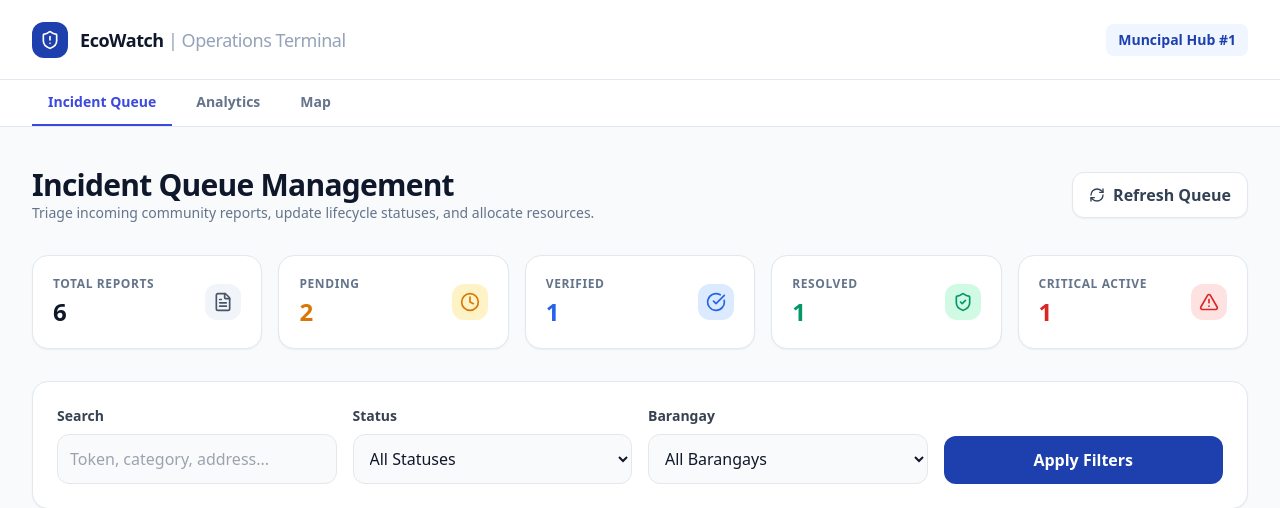
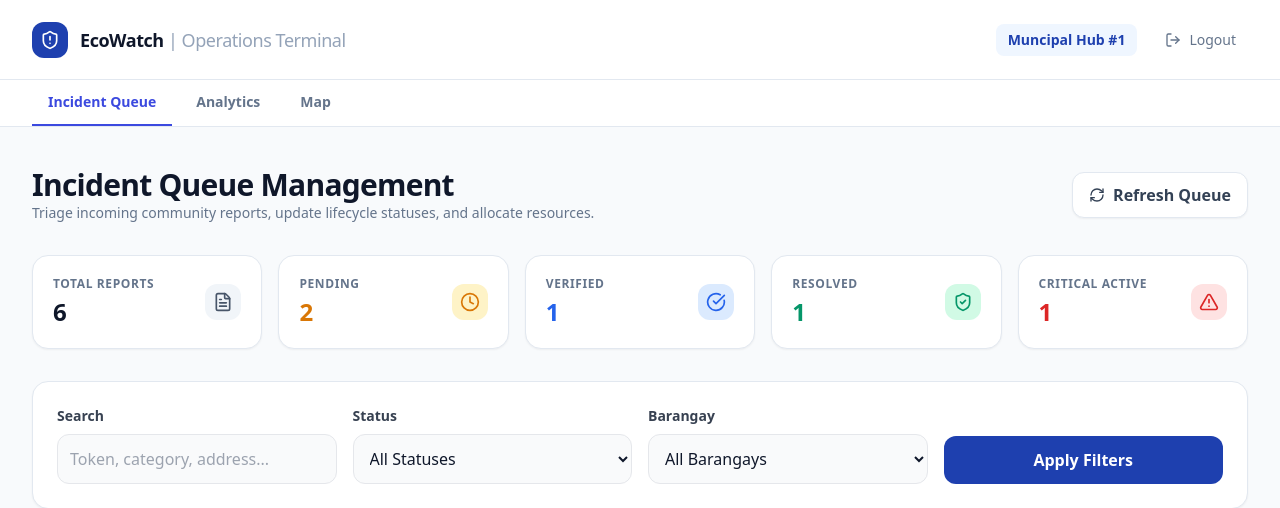
Before and after one commit to YourGbDev/EcoWatch, a PHP site: page /smart-flood-waste-monitoring/admin/index.php in a window 1280 px wide. Shown: the top 508 px of the page. Run offline with PHP 8.4, Linux system fonts and the light colour scheme; a user stored in the database is signed in; data comes from the database, SQL or seed files in the repository; some libraries are stand-ins or nearby versions.

Commit message:
Add logout button to admin UI headers (index.php, analytics.php, map.php)

```diff
--- a/admin/analytics.php
+++ b/admin/analytics.php
@@ -40,7 +40,6 @@ if (!isset($_SESSION['user_id']) || ($_SESSION['role'] ?? '') !== 'admin') {
 </head>
 <body class="bg-brand-light text-brand-dark antialiased font-sans">
 
-    <!-- Header (matches admin/index.php) -->
     <header class="bg-white border-b border-slate-200 h-20 flex items-center justify-between px-8 sticky top-0 z-30">
         <div class="flex items-center space-x-3">
             <div class="bg-[#3B49DF] text-white p-2 rounded-xl"><i data-lucide="shield-alert" class="w-5 h-5"></i></div>
@@ -48,6 +47,10 @@ if (!isset($_SESSION['user_id']) || ($_SESSION['role'] ?? '') !== 'admin') {
         </div>
         <div class="flex items-center space-x-4">
             <span class="text-sm font-semibold bg-blue-50 text-[#3B49DF] px-3 py-1.5 rounded-lg">Muncipal Hub #1</span>
+            <a href="<?php echo BASE_URL; ?>/api/logout.php" class="text-slate-500 hover:text-slate-700 text-sm font-medium flex items-center space-x-2 px-3 py-1.5 rounded-xl hover:bg-slate-50 transition-colors">
+                <i data-lucide="log-out" class="w-4 h-4"></i>
+                <span>Logout</span>
+            </a>
         </div>
     </header>
 
--- a/admin/index.php
+++ b/admin/index.php
@@ -51,6 +51,10 @@ try {
         </div>
         <div class="flex items-center space-x-4">
             <span class="text-sm font-semibold bg-blue-50 text-brand-blue px-3 py-1.5 rounded-lg">Muncipal Hub #1</span>
+            <a href="<?php echo BASE_URL; ?>/api/logout.php" class="text-slate-500 hover:text-slate-700 text-sm font-medium flex items-center space-x-2 px-3 py-1.5 rounded-xl hover:bg-slate-50 transition-colors">
+                <i data-lucide="log-out" class="w-4 h-4"></i>
+                <span>Logout</span>
+            </a>
         </div>
     </header>
 
--- a/admin/map.php
+++ b/admin/map.php
@@ -61,6 +61,10 @@ if (!isset($_SESSION['user_id']) || ($_SESSION['role'] ?? '') !== 'admin') {
         </div>
         <div class="flex items-center space-x-4">
             <span class="text-sm font-semibold bg-blue-50 text-[#3B49DF] px-3 py-1.5 rounded-lg">Muncipal Hub #1</span>
+            <a href="<?php echo BASE_URL; ?>/api/logout.php" class="text-slate-500 hover:text-slate-700 text-sm font-medium flex items-center space-x-2 px-3 py-1.5 rounded-xl hover:bg-slate-50 transition-colors">
+                <i data-lucide="log-out" class="w-4 h-4"></i>
+                <span>Logout</span>
+            </a>
         </div>
     </header>
 
```
